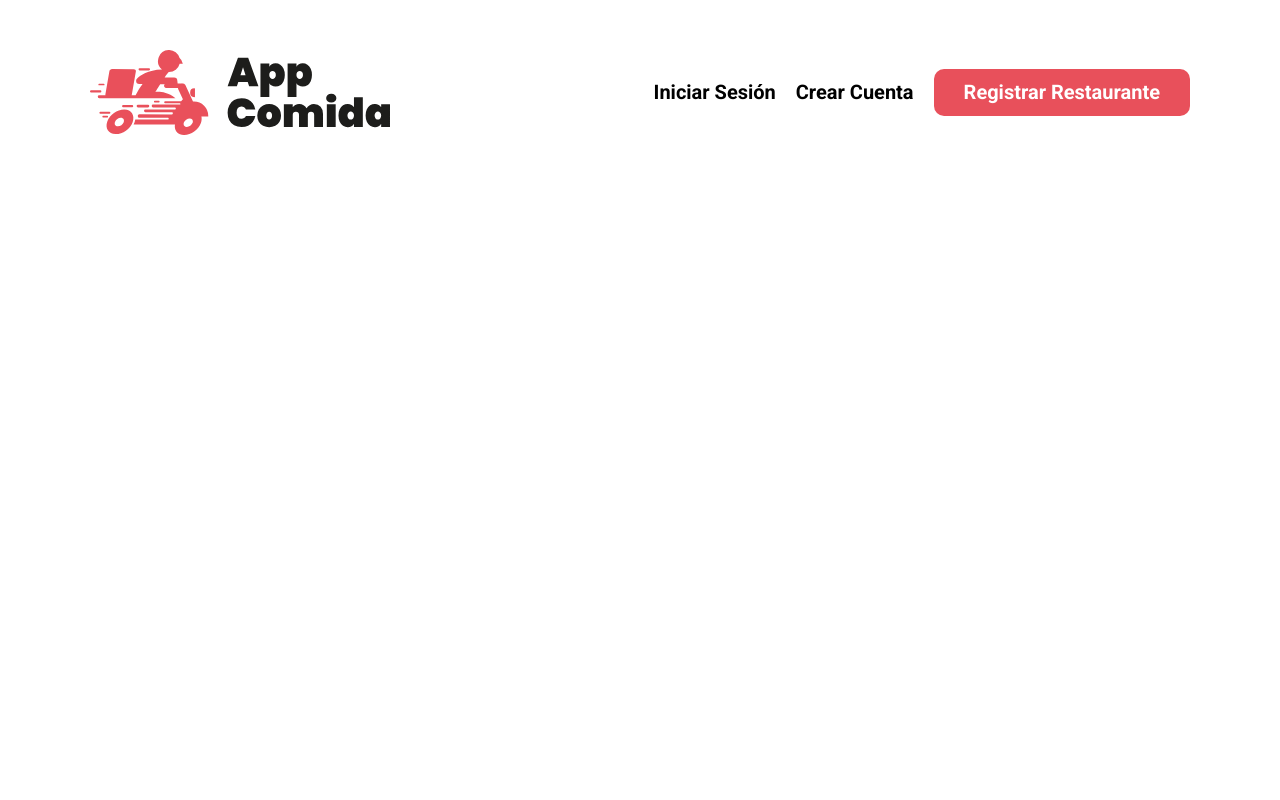
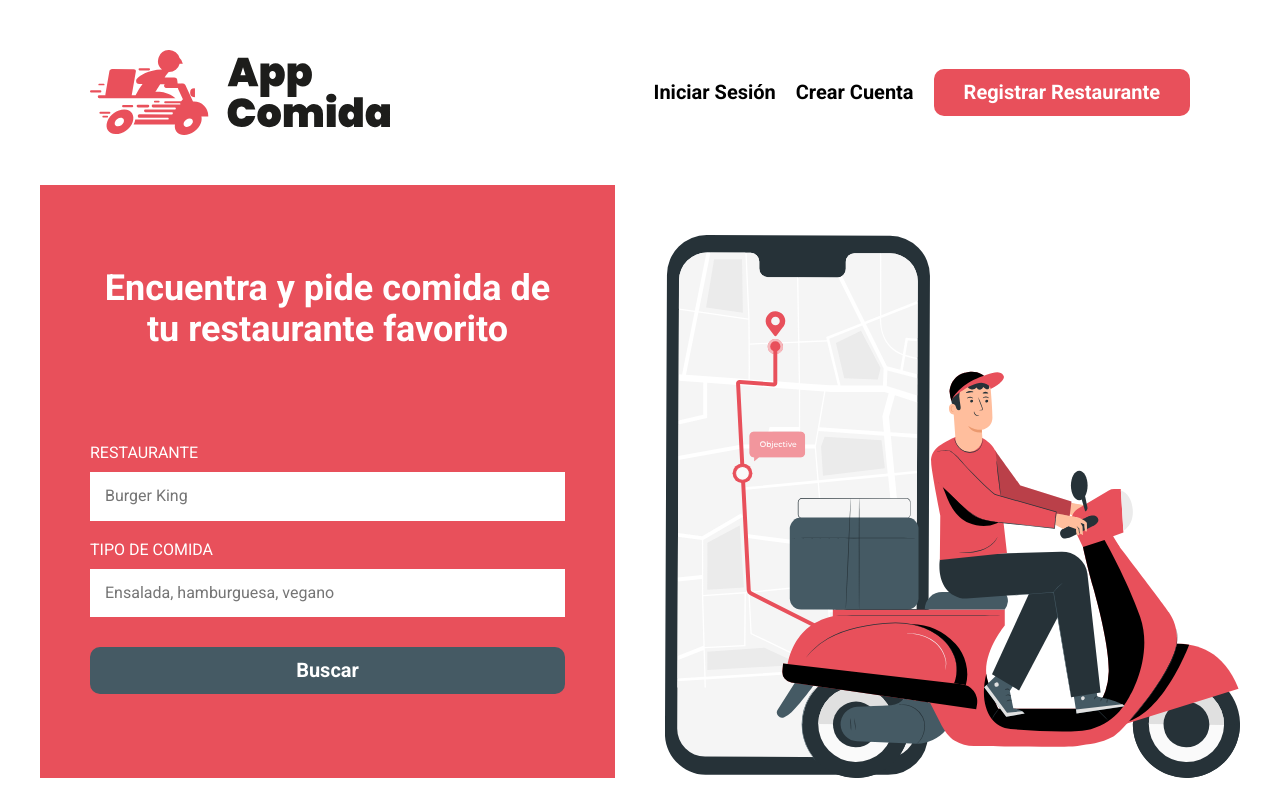
Before and after one commit to ErikaPalma/DeliveryApp, a website: page index.html in a window 1280 px wide. Drawn offline with Linux system fonts and the light colour scheme.

Commit message:
Sección cabecera con formulario

```diff
--- a/index.html
+++ b/index.html
@@ -24,6 +24,29 @@
         </nav>
     </header>
 
+    <section class="contenedor formulario">
+        <div class="formulario__grid">
+            <div class="formulario__contenido">
+                <h2 class="formulario__heading text-center">Encuentra y pide comida de tu restaurante favorito</h2>
+                <form class="formulario__buscar">
+                    <div class="formulario__campo">
+                        <label for="restaurante" class="formulario__label">Restaurante</label>
+                        <input id="restaurante" type="text" class="formulario__input" placeholder="Burger King">
+                    </div>
+
+                    <div class="formulario__campo">
+                        <label for="plato" class="formulario__label">Tipo de comida</label>
+                        <input id="plato" type="text" class="formulario__input" placeholder="Ensalada, hamburguesa, vegano">
+                    </div>
+                    <input type="submit" class="formulario__submit" value="Buscar">
+                </form>
+            </div>
+            <div class="formulario__imagen-contenedor">
+                <img class="formulario__imagen" src="build/img/dibujo_repartidor.svg" alt="imagen repartidor">
+            </div>
+        </div>
+    </section>
+
 
 </body>
 </html>
--- a/src/scss/app.scss
+++ b/src/scss/app.scss
@@ -1,2 +1,3 @@
 @use 'base';
 @use 'header';
+@use 'formulario';
--- /dev/null
+++ b/src/scss/formulario/_formulario.scss
@@ -0,0 +1,66 @@
+@use 'base/variables' as v;
+@use 'base/mixins' as m;
+
+.formulario{
+
+    &__grid{
+        @include m.tablet {
+            @include m.grid(2, v.$separacion)
+        }
+    }
+
+    &__contenido{
+        background-color: v.$primario;
+        padding: v.$separacion;
+        display:flex;
+        flex-direction: column;
+        justify-content: space-evenly;
+    }
+
+    &__heading{
+        color: v.$blanco;
+
+    }
+
+    &__campo{
+        display: flex;
+        flex-direction: column;
+        margin-bottom: 1rem;
+
+    }
+
+    &__label{
+        text-transform: uppercase;
+        color: v.$blanco;
+        margin: 1rem 0;
+    }
+    &__input{
+        padding: 1.5rem;
+        border:none;
+    }
+
+    &__submit{
+        @include m.boton(v.$secundario, v.$blanco);
+        margin-top: 3rem;
+        @include m.tablet {
+            width: 100%;
+        }
+
+    }
+    &__imagen-contenedor{
+        margin-top: v.$separacion;
+        display: flex;
+        justify-content: center;
+    }
+    &__imagen{
+        width: 30rem;
+        @include m.desktop {
+            width: 100%;
+        }
+    }
+
+
+
+
+
+}
--- /dev/null
+++ b/src/scss/formulario/_index.scss
@@ -0,0 +1 @@
+@forward 'formulario';
```
Also changed, not shown: build/css/app.css, 1 other file.
